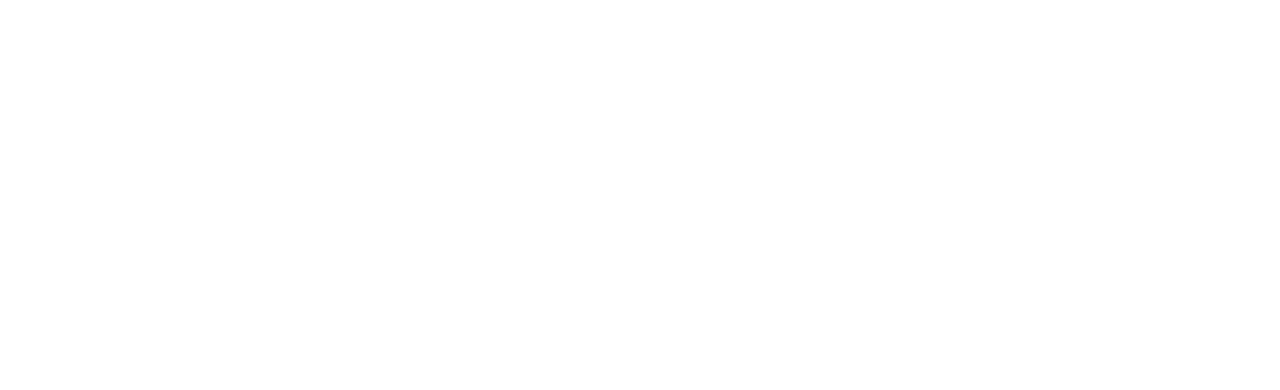
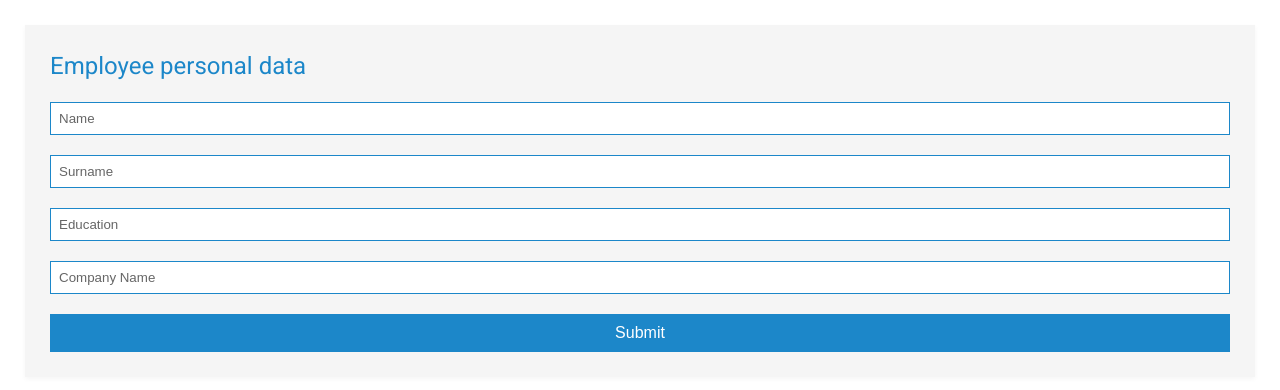
Before and after one commit to marski84/BusinessManagment, an Angular app: page /form in a window 1280 px wide. Before the commit this address led to /. Shown: the top 390 px of the page. Built offline with nearby package versions, Linux system fonts and the light colour scheme.

Commit message:
begining of worker-form implementation

```diff
--- a/src/app/Shared/WorkerData.interface.ts
+++ b/src/app/Shared/WorkerData.interface.ts
@@ -2,5 +2,6 @@
   _id: string,
   name: string,
   surname: string,
-  companyId: string
+  companyId: string,
+  education?: string
 }
--- a/src/app/modules/auth-module/is-logged.guard.ts
+++ b/src/app/modules/auth-module/is-logged.guard.ts
@@ -12,4 +12,4 @@
   if (storeService.jwtToken) {
     return of(true)
   }
-  return of(router.parseUrl('./')); };
+  return of(router.parseUrl('/')); };
--- a/src/app/modules/material/material.module.ts
+++ b/src/app/modules/material/material.module.ts
@@ -8,6 +8,7 @@
 import {MatIconModule} from "@angular/material/icon";
 import {MatListModule} from '@angular/material/list';
 import {MatCardModule} from "@angular/material/card";
+import {MatDialogModule} from "@angular/material/dialog";
 
 
 
@@ -21,7 +22,8 @@
   MatInputModule,
   MatIconModule,
   MatListModule,
-  MatCardModule
+  MatCardModule,
+  MatDialogModule
 ]
 
 @NgModule({
--- a/src/app/modules/worker/worker-details/worker-details.component.html
+++ b/src/app/modules/worker/worker-details/worker-details.component.html
@@ -1,15 +1,17 @@
 <ng-container *ngIf="workerData">
   <mat-card class="card">
     <mat-card-header>
-      <mat-card-title>{{workerData.name}} {{workerData.surname}}</mat-card-title>
-<!--       <mat-card-subtitle>Dog Breed</mat-card-subtitle> -->
+      <mat-card-title>Personal data: {{workerData.name}} {{workerData.surname}}</mat-card-title>
+      <mat-card-subtitle>
+        Education: {{workerData.education ? workerData.education : 'No data available'}}
+      </mat-card-subtitle>
     </mat-card-header>
 <!--     <mat-card-content> -->
 <!--       <p>This card indeterminates progress bar.</p> -->
 <!--       <p></p> -->
 <!--     </mat-card-content> -->
     <mat-card-actions>
-      <button mat-button>Edit employee data</button>
+      <button mat-button (click)="handleEditWorkerData()">Edit employee data</button>
     </mat-card-actions>
   </mat-card>
 
--- a/src/app/modules/worker/worker-details/worker-details.component.ts
+++ b/src/app/modules/worker/worker-details/worker-details.component.ts
@@ -1,5 +1,7 @@
-import {ChangeDetectionStrategy, Component, Input} from '@angular/core';
+import {ChangeDetectionStrategy, Component, inject, Input} from '@angular/core';
 import {WorkerData} from "../../../Shared/WorkerData.interface";
+import {Dialog} from "@angular/cdk/dialog";
+import {WorkerFormComponent} from "../worker-form/worker-form.component";
 
 @Component({
   selector: 'app-worker-details',
@@ -8,8 +10,17 @@
   changeDetection: ChangeDetectionStrategy.OnPush
 })
 export class WorkerDetailsComponent {
+  readonly dialog = inject(Dialog);
+
   @Input()
   workerData!: WorkerData;
+
+  handleEditWorkerData() {
+    this.dialog.open(WorkerFormComponent, {
+      data: this.workerData
+    }
+    )
+  }
 
 // {
 //   "_id": "6585b4fa41009f7f38bb2a4a",
--- a/src/app/modules/worker/worker-form/worker-form.component.css
+++ b/src/app/modules/worker/worker-form/worker-form.component.css
@@ -0,0 +1,52 @@
+/*html, body {*/
+/*  min-height: 100%;*/
+/*  padding: 0;*/
+/*  margin: 0;*/
+/*  font-family: Roboto, Arial, sans-serif;*/
+/*  font-size: 14px;*/
+/*  color: #666;*/
+/*}*/
+h1 {
+  margin: 0 0 20px;
+  font-weight: 400;
+  color: #1c87c9;
+}
+p {
+  margin: 0 0 5px;
+}
+
+form {
+  padding: 25px;
+  margin: 25px;
+  box-shadow: 0 2px 5px #f5f5f5;
+  background: #f5f5f5;
+}
+.fas {
+  margin: 25px 10px 0;
+  font-size: 72px;
+  color: #fff;
+}
+
+input, textarea {
+  width: calc(100% - 18px);
+  padding: 8px;
+  margin-bottom: 20px;
+  border: 1px solid #1c87c9;
+  outline: none;
+}
+input::placeholder {
+  color: #666;
+}
+button {
+  width: 100%;
+  padding: 10px;
+  border: none;
+  background: #1c87c9;
+  font-size: 16px;
+  font-weight: 400;
+  color: #fff;
+}
+
+button:hover {
+  background: #2371a0;
+}
--- a/src/app/modules/worker/worker-form/worker-form.component.html
+++ b/src/app/modules/worker/worker-form/worker-form.component.html
@@ -1 +1,12 @@
-<p>worker-form works!</p>
+<form action="/">
+  <h1>Employee personal data</h1>
+  <div class="info">
+    <input class="fname" type="text" name="name" placeholder="Name">
+    <input type="text" name="name" placeholder="Surname">
+    <input type="text" name="name" placeholder="Education">
+    <input type="text" name="name" placeholder="Company Name">
+
+  </div>
+
+  <button type="submit" href="/">Submit</button>
+</form>
--- a/src/app/modules/worker/worker-form/worker-form.component.ts
+++ b/src/app/modules/worker/worker-form/worker-form.component.ts
@@ -7,4 +7,5 @@
 })
 export class WorkerFormComponent {
 
+
 }
--- a/src/app/modules/worker/worker.service.ts
+++ b/src/app/modules/worker/worker.service.ts
@@ -1,11 +1,9 @@
 import {DestroyRef, inject, Injectable} from '@angular/core';
 import {map, Observable, of, Subscription, tap} from "rxjs";
-import {CompanyDataInterface, CompanyResponseInterface} from "../../Shared/Company.interface";
 import {takeUntilDestroyed} from "@angular/core/rxjs-interop";
 import {SpinnerService} from "../spinner/spinner.service";
 import {HttpClient} from "@angular/common/http";
 import {environment} from "../../../environments/environment";
-import {CompanyService} from "../company/company.service";
 import {CompanyWorkersResponseInterface} from "../../Shared/CompanyWorkers.interface";
 import {WorkerData} from "../../Shared/WorkerData.interface";
 
```
Also changed, not shown: src/app/app.routes.ts (+6 -2 lines).
